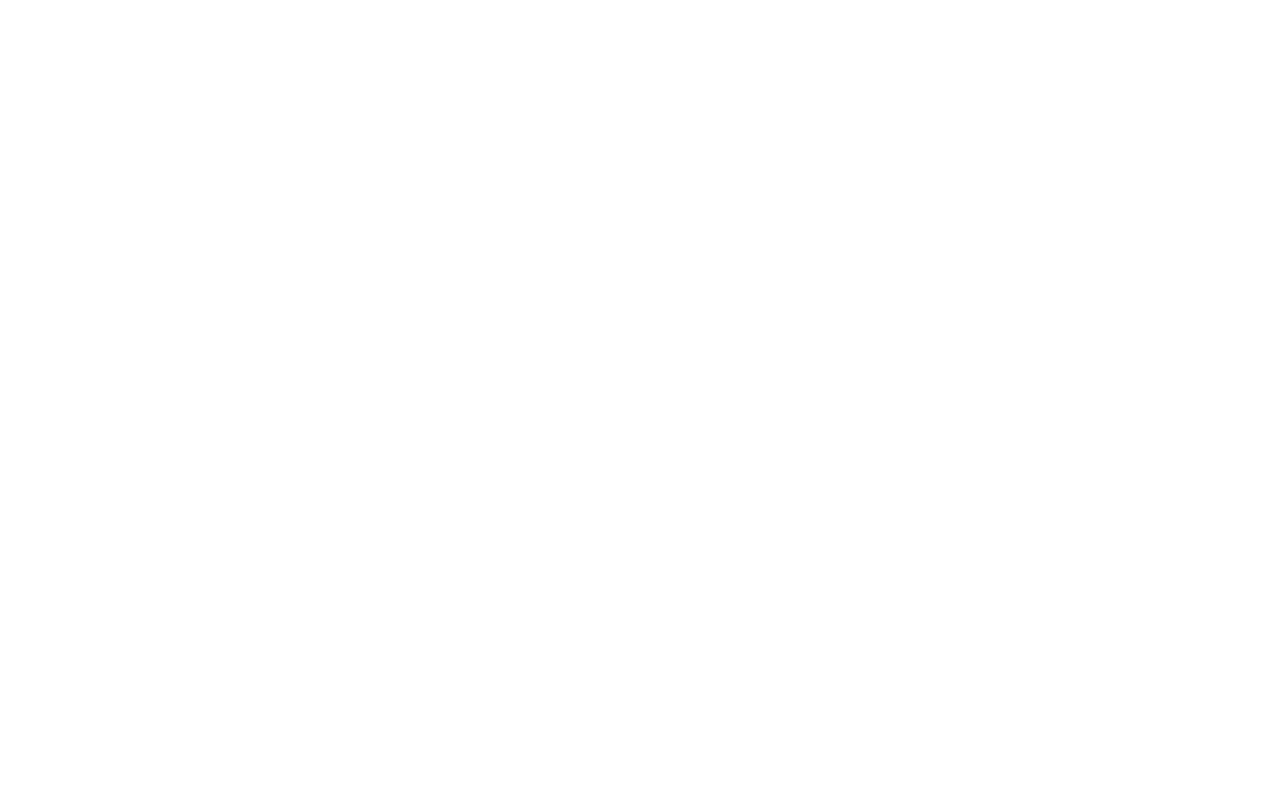
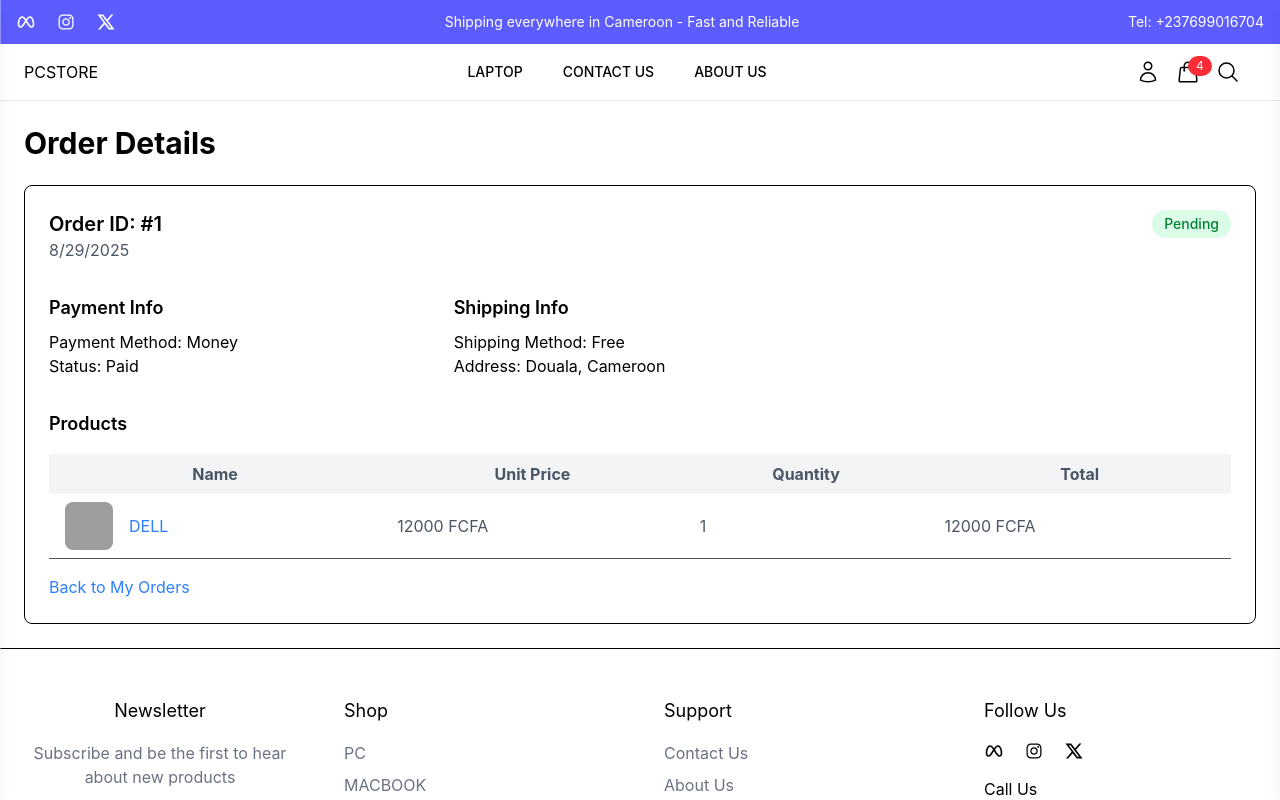
Before and after one commit to ChretienLambert/pcstore, a React (Vite) app in the folder frontend/: page /order/1 in a window 1280 px wide. Before the commit this address had no page. Shown: the top 800 px of the page. Built offline with nearby package versions, Linux system fonts and the light colour scheme; grey boxes are pictures that could not be loaded; a web font is replaced by a local one.

Commit message:
feat: Add order confirmation and details pages, enhance cart drawer with checkout navigation

```diff
--- a/frontend/src/App.jsx
+++ b/frontend/src/App.jsx
@@ -8,22 +8,26 @@ import Profile from './pages/Profile'
 import CollectionPage from './pages/CollectionPage'
 import ProductDetails from './components/Products/ProductDetails'
 import Checkout from './components/Cart/Checkout'
+import OrderConfirmation from './pages/OrderConfirmation'
+import OrderDetailsPage from './pages/OrderDetailsPage'
+import MyOrdersPage from './pages/MyOrdersPage'
 
 const App = () => {
   return (
    <BrowserRouter>
    <Toaster position="top-right"></Toaster>
    <Routes>
-    {/* USERLAYOUT */}
     <Route path="/" element={<UserLayout />}>
     <Route path="profile" element={<Profile />} />
     <Route index element={<Home />}/>
     <Route path="login" element={<Login />}/>
     <Route path="collections/:collection" element={<CollectionPage />}/>
     <Route path="product/:id" element={<ProductDetails/>}/>
-    {/*Register*/}
     <Route path="Register" element={<Register />} />
     <Route path="checkout" element={<Checkout />}/>
+    <Route path='order-confirmation' element={<OrderConfirmation />}/>
+    <Route path="order/:id" element={<OrderDetailsPage/>} />
+    <Route path="my-orders" element={<MyOrdersPage/>}/>
     </Route>
    </Routes>
    </BrowserRouter>
--- a/frontend/src/components/Layout/CartDrawer.jsx
+++ b/frontend/src/components/Layout/CartDrawer.jsx
@@ -1,6 +1,11 @@
 import { IoMdClose } from "react-icons/io";
 import CartContents from "../Cart/CartContents";
+import { useNavigate } from "react-router-dom";
 const CartDrawer = ({drawerOpen,toggleCartDrawer}) => {
+    const navigate=useNavigate()
+    const handleCheckout=()=>{
+        navigate("/checkout")
+    }
   return  (
 
     <div className={`fixed top-0 right-0 w-3/4 sm:w-1/2 md:w-[25rem] h-full bg-white shadow-lg transform transistion-transform duration-300 flex flex-col z-50 ${drawerOpen ? "translate-x-0":"translate-x-full"  }`}>
@@ -16,7 +21,7 @@ const CartDrawer = ({drawerOpen,toggleCartDrawer}) => {
         </div>
         {/*Checkout button*/}
         <div className="p-4 bg-white sticky bottom-0">
-            <button className="w-full bg-[#5C5CFF] text-white py-3 rounded-lg font-semibold hover:bg-blue-400 transition">Checkout</button>
+            <button onClick={handleCheckout} className="w-full bg-[#5C5CFF] text-white py-3 rounded-lg font-semibold hover:bg-blue-400 transition">Checkout</button>
             <p className="text-sm tracking-tighter text-gray-500 mt-2 text-center">Shipping calculated at checkout</p>
         </div>
     </div>
--- a/frontend/src/pages/MyOrdersPage.jsx
+++ b/frontend/src/pages/MyOrdersPage.jsx
@@ -1,7 +1,9 @@
 import { useEffect, useState } from "react"
+import {   useNavigate } from "react-router-dom"
 
 const MyOrdersPage = () => {
   const [orders, setOrders] = useState([])
+  const navigate=useNavigate()
 
   useEffect(() => {
     setTimeout(() => {
@@ -27,6 +29,10 @@ const MyOrdersPage = () => {
     }, 1000)
   }, [])
 
+  const handleRowClick=(orderId)=>{
+    navigate(`/order/${orderId}`)
+  }
+
   return (
     <div className="max-w-7x mx-auto p-4 sm:p-6">
         <h2 className="text-xl sm:text-2xl font-bold mb-6">My Orders</h2>
@@ -46,7 +52,7 @@ const MyOrdersPage = () => {
                 <tbody>
                     {orders.length >0 ? (
                         orders.map((order)=>(
-                            <tr key={order._id} className="border-b hover:border-gray-50 cursor-pointer">
+                            <tr key={order._id} className="border-b hover:border-gray-50 cursor-pointer" onClick={()=>handleRowClick(order._id)}>
                                 <td className="py-2 px-2 sm:py-4 sm:px-4">
                                     <img src={order.orderItems[0].image} alt={order.orderItems[0].name} className="w-10 h-10 sm:w-12 sm:h-12 object-cover rounded-lg"/>
                                 </td>
--- /dev/null
+++ b/frontend/src/pages/OrderConfirmation.jsx
@@ -0,0 +1,125 @@
+import { Link } from "react-router-dom";
+
+const checkout = {
+  _id: "123321",
+  createdAt: new Date(),
+  checkoutItems: [
+    {
+      productId: "1",
+      name: "DELL BUSINESS PC",
+      price: 400000,
+      brand: "DELL",
+      material: "Plastic",
+      size: "Compact",
+      color: "Red",
+      image: "https://picsum.photos/500/500?random=1",
+      qty: 1, // added quantity
+    },
+    {
+      productId: "2",
+      name: "DELL 2 BUSINESS PC",
+      price: 400000,
+      brand: "DELL",
+      material: "Plastic",
+      size: "Compact",
+      color: "Red",
+      image: "https://picsum.photos/500/500?random=2",
+      qty: 2, // added quantity
+    },
+  ],
+  shippingAddress: {
+    address: "Douala",
+    city: "Yassa",
+    country: "Cameroon",
+  },
+};
+
+const OrderConfirmation = () => {
+  const calculateEstimatedDelivery = (createdAt) => {
+    const orderDate = new Date(createdAt);
+    orderDate.setDate(orderDate.getDate() + 10);
+    return orderDate.toLocaleDateString();
+  };
+
+  return (
+    <div className="max-w-4xl mx-auto p-6 bg-white">
+      <h1 className="text-4xl font-bold text-center text-emerald-700 mb-8">
+        Thank you for your order
+      </h1>
+
+      {checkout && (
+        <div className="p-6 rounded-lg border">
+          <div className="flex justify-between mb-20">
+            {/* Order Id and Date */}
+            <div>
+              <h2 className="text-xl font-semibold">Order ID: {checkout._id}</h2>
+              <p className="text-gray-500">
+                Order date: {new Date(checkout.createdAt).toLocaleDateString()}
+              </p>
+            </div>
+
+            {/* Estimated Delivery */}
+            <div>
+              <p className="text-emerald-700 text-sm">
+                Estimated Delivery: {calculateEstimatedDelivery(checkout.createdAt)}
+              </p>
+            </div>
+          </div>
+
+          {/* Ordered Items */}
+          <div className="mb-20">
+            {checkout.checkoutItems.map((item) => (
+              <div key={item.productId} className="flex items-center mb-4">
+                <img
+                  src={item.image}
+                  alt={item.name}
+                  className="w-16 h-16 object-cover rounded-md mr-4"
+                />
+                <div>
+                  <h4 className="text-md font-semibold">{item.name}</h4>
+                  <p className="text-sm text-gray-500">
+                    {item.color} | {item.size}
+                  </p>
+                </div>
+                <div className="ml-auto text-right">
+                  <p className="text-md">{item.price} FCFA</p>
+                  <p className="text-sm text-gray-500">Qty: {item.qty}</p>
+                </div>
+              </div>
+            ))}
+          </div>
+
+          {/* Payment and Delivery Information */}
+          <div className="grid grid-cols-2 gap-8">
+            {/* Payment Information */}
+            <div>
+              <h4 className="text-lg font-semibold mb-2">Payment</h4>
+              <p className="text-gray-600">//</p>
+            </div>
+
+            {/* Delivery Info */}
+            <div>
+              <h4 className="text-lg font-semibold mb-2">Delivery</h4>
+              <p className="text-gray-600">{checkout.shippingAddress.address}</p>
+              <p className="text-gray-600">
+                {checkout.shippingAddress.city}, {checkout.shippingAddress.country}
+              </p>
+            </div>
+          </div>
+
+          {/* Back to Home / Orders */}
+          <div className="mt-10 text-center">
+            <Link
+              to="/"
+              className="px-6 py-3 bg-emerald-600 text-white rounded-lg hover:bg-emerald-700 transition"
+            >
+              Continue Shopping
+            </Link>
+          </div>
+        </div>
+      )}
+    </div>
+  );
+};
+
+export default OrderConfirmation;
--- /dev/null
+++ b/frontend/src/pages/OrderDetailsPage.jsx
@@ -0,0 +1,126 @@
+import { useEffect, useState } from "react";
+import { useParams, Link } from "react-router-dom";
+
+const OrderDetailsPage = () => {
+  const { id } = useParams();
+  const [OrderDetails, setOrderDetails] = useState(null);
+
+  useEffect(() => {
+    const mockOrdersDetails = {
+      _id: id,
+      createdAt: new Date(),
+      isPaid: true,
+      isDelivered: false,
+      paymentMethod: "Money",
+      shippingMethod: "Free",
+      shippingAddress: { city: "Douala", country: "Cameroon" },
+      orderItems: [
+        {
+          productId: "1",
+          name: "DELL",
+          price: 12000,
+          quantity: 1,
+          image: "https://picsum.photos/150?random=1",
+        },
+      ],
+    };
+    setOrderDetails(mockOrdersDetails);
+  }, [id]);
+
+  return (
+    <div className="max-w-7xl mx-auto p-4 sm:p-6">
+      <h2 className="text-2xl md:text-3xl font-bold mb-6">Order Details</h2>
+
+      {!OrderDetails ? (
+        <p>No Order details found</p>
+      ) : (
+        <div className="p-4 sm:p-6 rounded-lg border">
+          {/* Header */}
+          <div className="flex flex-col sm:flex-row justify-between mb-8">
+            <div>
+              <h3 className="text-lg md:text-xl font-semibold">
+                Order ID: #{OrderDetails._id}
+              </h3>
+              <p className="text-gray-600">
+                {new Date(OrderDetails.createdAt).toLocaleDateString()}
+              </p>
+            </div>
+
+            <div className="flex flex-col items-start sm:items-end mt-4 sm:mt-0">
+              <span
+                className={`${
+                  OrderDetails.isPaid
+                    ? "bg-green-100 text-green-700"
+                    : "bg-yellow-100 text-yellow-700"
+                } px-3 py-1 rounded-full text-sm font-medium mb-2`}
+              >
+                {OrderDetails.isDelivered ? "Delivered" : "Pending"}
+              </span>
+            </div>
+          </div>
+
+          {/* Payment & Shipping Info */}
+          <div className="grid grid-cols-1 sm:grid-cols-2 md:grid-cols-3 gap-8 mb-8">
+            <div>
+              <h4 className="text-lg font-semibold mb-2">Payment Info</h4>
+              <p>Payment Method: {OrderDetails.paymentMethod}</p>
+              <p>Status: {OrderDetails.isPaid ? "Paid" : "Unpaid"}</p>
+            </div>
+            <div>
+              <h4 className="text-lg font-semibold mb-2">Shipping Info</h4>
+              <p>Shipping Method: {OrderDetails.shippingMethod}</p>
+              <p>
+                Address: {OrderDetails.shippingAddress.city},{" "}
+                {OrderDetails.shippingAddress.country}
+              </p>
+            </div>
+          </div>
+
+          {/* Product List */}
+          <div className="overflow-x-auto">
+            <h4 className="text-lg font-semibold mb-4">Products</h4>
+            <table className="min-w-full text-gray-600 mb-4">
+              <thead className="bg-gray-100">
+                <tr>
+                  <th className="py-2 px-4">Name</th>
+                  <th className="py-2 px-4">Unit Price</th>
+                  <th className="py-2 px-4">Quantity</th>
+                  <th className="py-2 px-4">Total</th>
+                </tr>
+              </thead>
+              <tbody>
+                {OrderDetails.orderItems.map((item) => (
+                  <tr key={item.productId} className="border-b">
+                    <td className="py-2 px-4 flex items-center">
+                      <img
+                        src={item.image}
+                        alt={item.name}
+                        className="w-12 h-12 object-cover rounded-lg mr-4"
+                      />
+                      <Link
+                        to={`/product/${item.productId}`}
+                        className="text-blue-500 hover:underline"
+                      >
+                        {item.name}
+                      </Link>
+                    </td>
+                    <td className="py-2 px-4">{item.price} FCFA</td>
+                    <td className="py-2 px-4">{item.quantity}</td>
+                    <td className="py-2 px-4">{item.price * item.quantity} FCFA</td>
+                  </tr>
+                ))}
+              </tbody>
+            </table>
+          </div>
+
+          {/* Back to Orders */}
+          <Link to="/my-orders" className="text-blue-500 hover:underline">
+            Back to My Orders
+          </Link>
+        </div>
+      )}
+    </div>
+  );
+};
+
+export default OrderDetailsPage;
```
